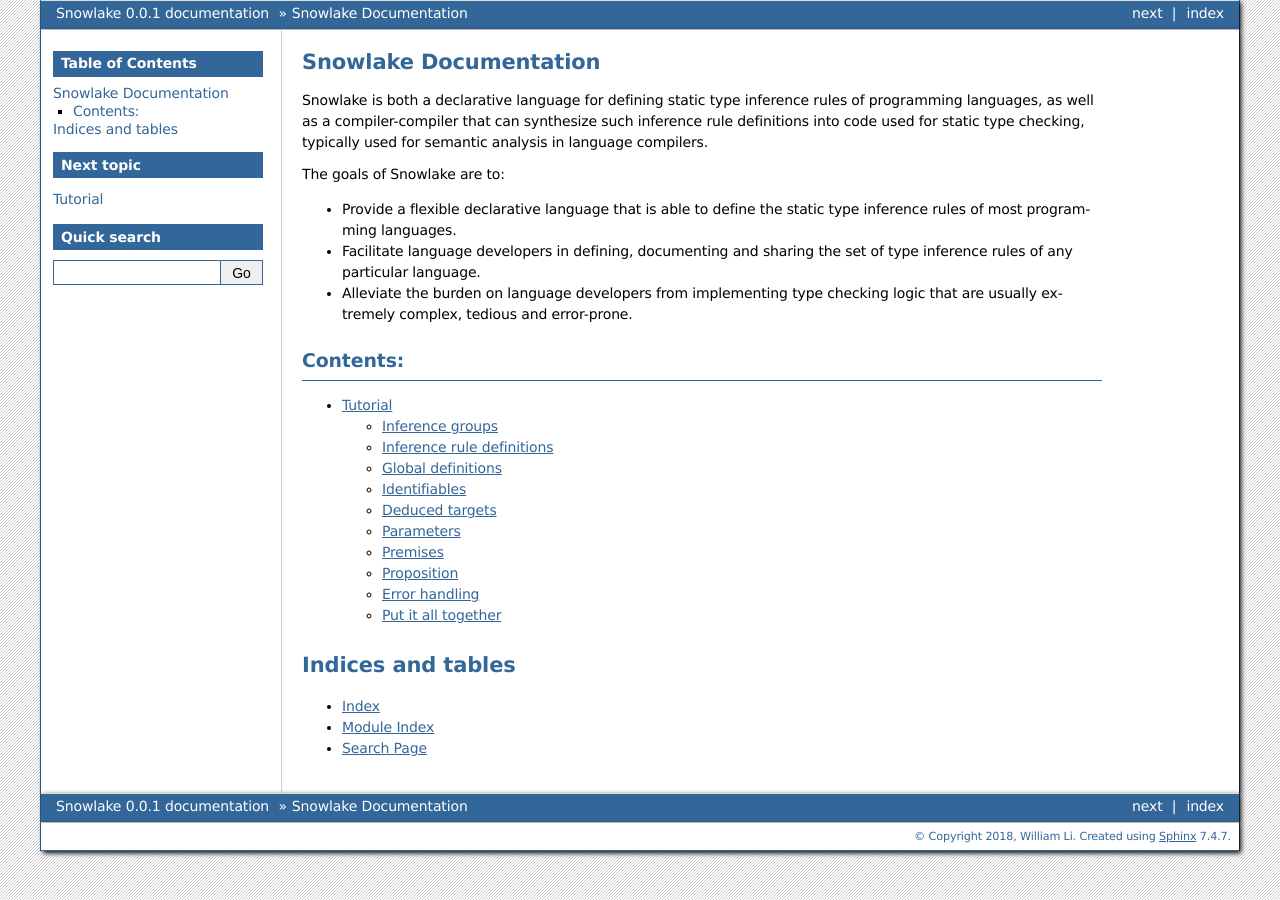
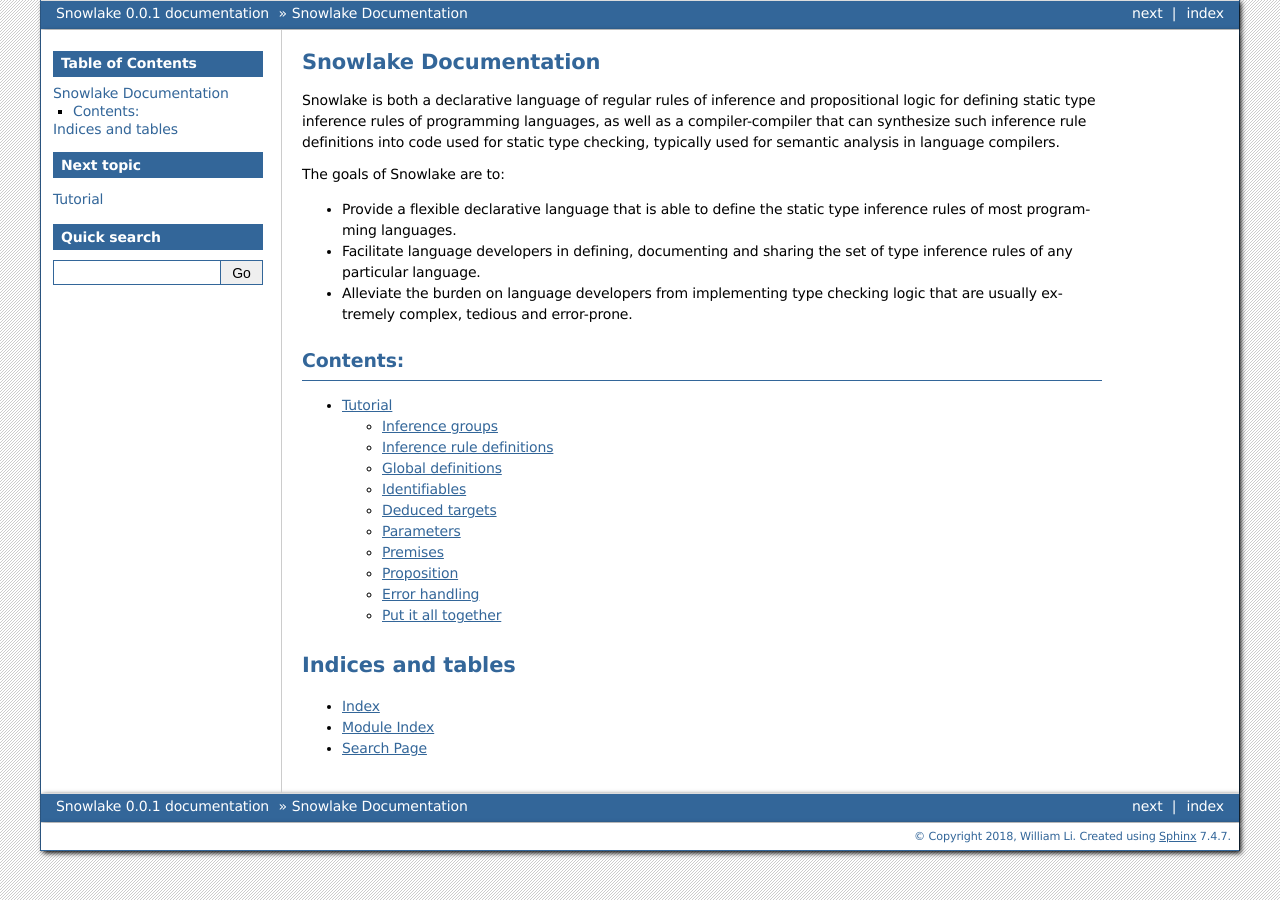
Before and after one commit to libcxx/Snowlake, a Sphinx documentation site: the page built from docs/source/index.rst, in a window 1280 px wide. Built offline with Sphinx 7.4.7, drawn with Linux system fonts in a browser that asks for light colours.

Commit message:
Refine intro paragraph

```diff
--- a/docs/source/index.rst
+++ b/docs/source/index.rst
@@ -6,8 +6,9 @@
 Snowlake Documentation
 ======================
 
-Snowlake is both a declarative language for defining static type inference
-rules of programming languages, as well as a compiler-compiler that can
+Snowlake is both a declarative language of regular rules of inference
+and propositional logic for defining static type inference rules of
+programming languages, as well as a compiler-compiler that can
 synthesize such inference rule definitions into code used for static type
 checking, typically used for semantic analysis in language compilers.
 
```
Also changed, not shown: README.md (+3 -2 lines).
